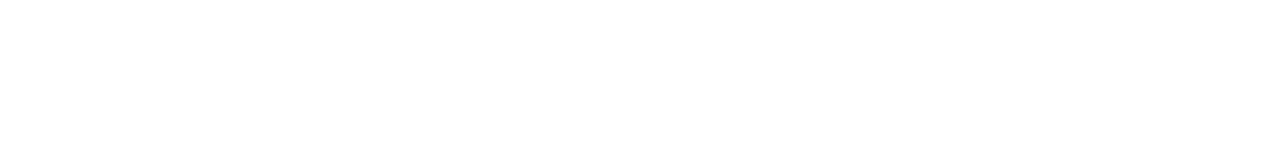
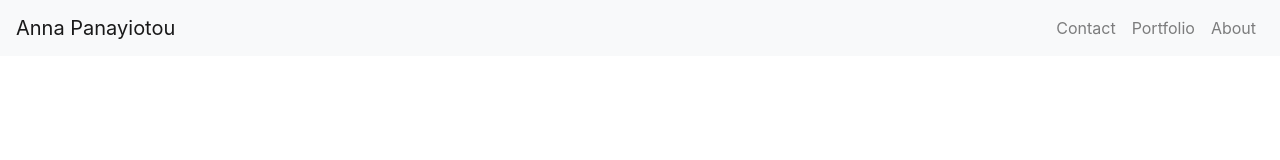
Before and after one commit to Anna250481/bootstrap_portfolio, a plain HTML site: page contact.html in a window 1280 px wide. Drawn offline with nearby package versions, Linux system fonts and the light colour scheme.

Commit message:
added nav ba

```diff
--- a/contact.html
+++ b/contact.html
@@ -8,6 +8,29 @@
 </head>
 <body>
 
+    <nav class="navbar navbar-expand-lg navbar-light bg-light">
+        <a class="navbar-brand" href="#">Anna Panayiotou</a>
+        <button class="navbar-toggler" type="button" data-toggle="collapse" data-target="#navbarSupportedContent" aria-controls="navbarSupportedContent" aria-expanded="false" aria-label="Toggle navigation">
+          <span class="navbar-toggler-icon"></span>
+        </button>
+
+        <div class="collapse navbar-collapse" id="navbarSupportedContent">
+          <ul class="navbar-nav ml-auto">
+            <li class="nav-item">
+              <a class="nav-link" href="#">Contact</a>
+            </li>
+            <li class="nav-item">
+              <a class="nav-link" href="#">Portfolio</a>
+            </li>
+            <li class="nav-item">
+              <a class="nav-link" href="#">About</a>
+            </li>
+          </ul>
+
+        </div>
+      </nav>
+
+
 
     <script src="https://code.jquery.com/jquery-3.4.1.slim.min.js" integrity="sha384-J6qa4849blE2+poT4WnyKhv5vZF5SrPo0iEjwBvKU7imGFAV0wwj1yYfoRSJoZ+n" crossorigin="anonymous"></script>
     <script src="https://cdn.jsdelivr.net/npm/popper.js@1.16.0/dist/umd/popper.min.js" integrity="sha384-Q6E9RHvbIyZFJoft+2mJbHaEWldlvI9IOYy5n3zV9zzTtmI3UksdQRVvoxMfooAo" crossorigin="anonymous"></script>
```
Also changed, not shown: index.html (+20 -0 lines), portfolio.html (+23 -0 lines).
